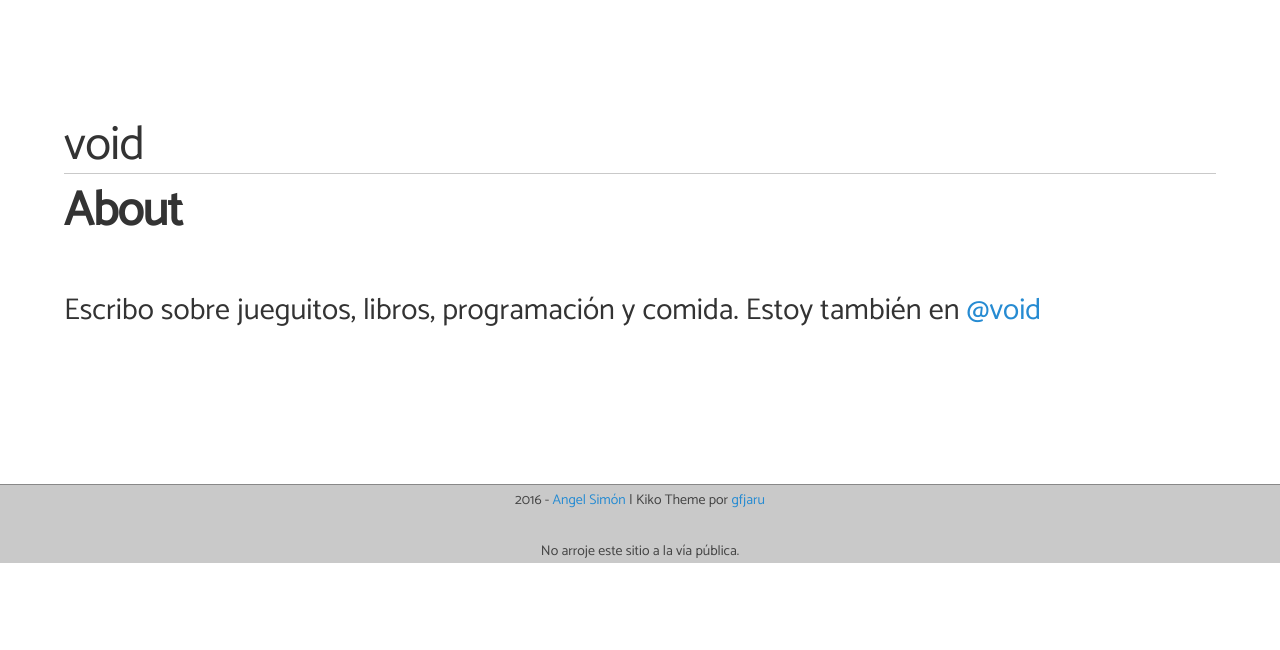
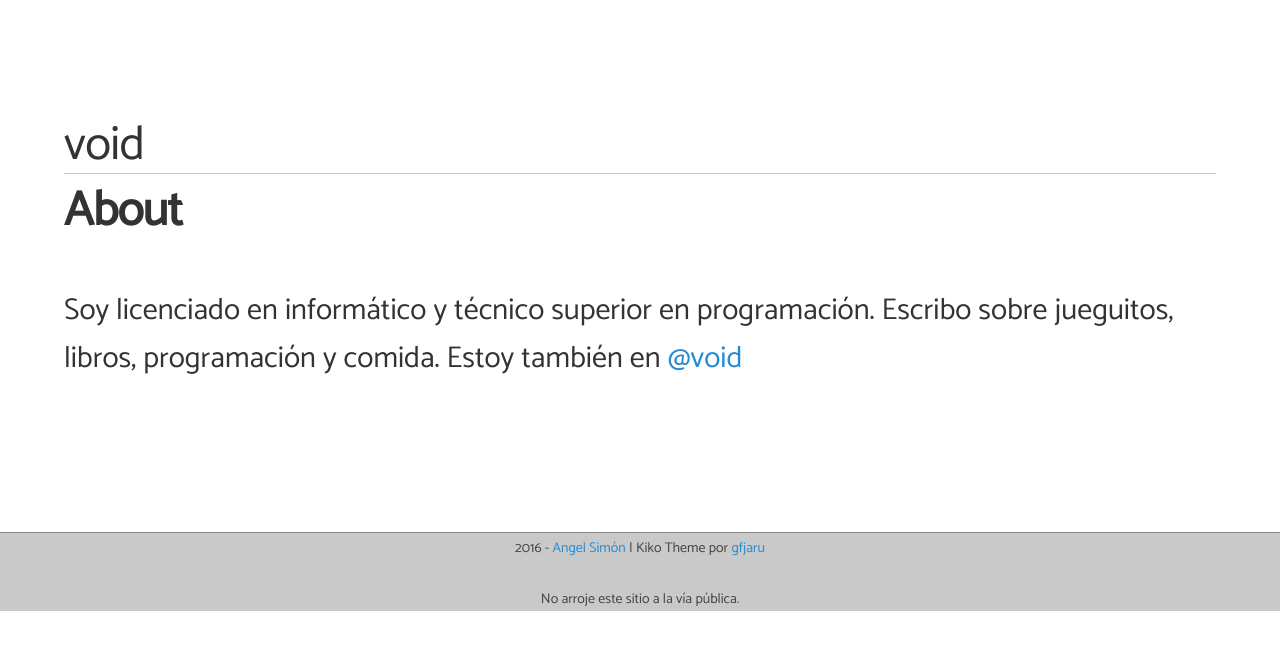
Before and after one commit to angelsimon/angelsimon.github.io, a Jekyll site: the page built from about.md, in a window 1280 px wide. Shown: the top 650 px of the page. Built offline with Jekyll 4.4.1, drawn with Linux system fonts in a browser that asks for light colours; nearby versions of some CDN libraries.

Commit message:
Update about.md

```diff
--- a/about.md
+++ b/about.md
@@ -4,5 +4,5 @@ permalink: /about/
 ---
 
 <p class="lead">
-Escribo sobre jueguitos, libros, programación y comida. Estoy también en <a href="http://www.twitter.com/void/">@void</a>
+Soy licenciado en informático y técnico superior en programación. Escribo sobre jueguitos, libros, programación y comida. Estoy también en <a href="http://www.twitter.com/void/">@void</a>
 </p>
```
